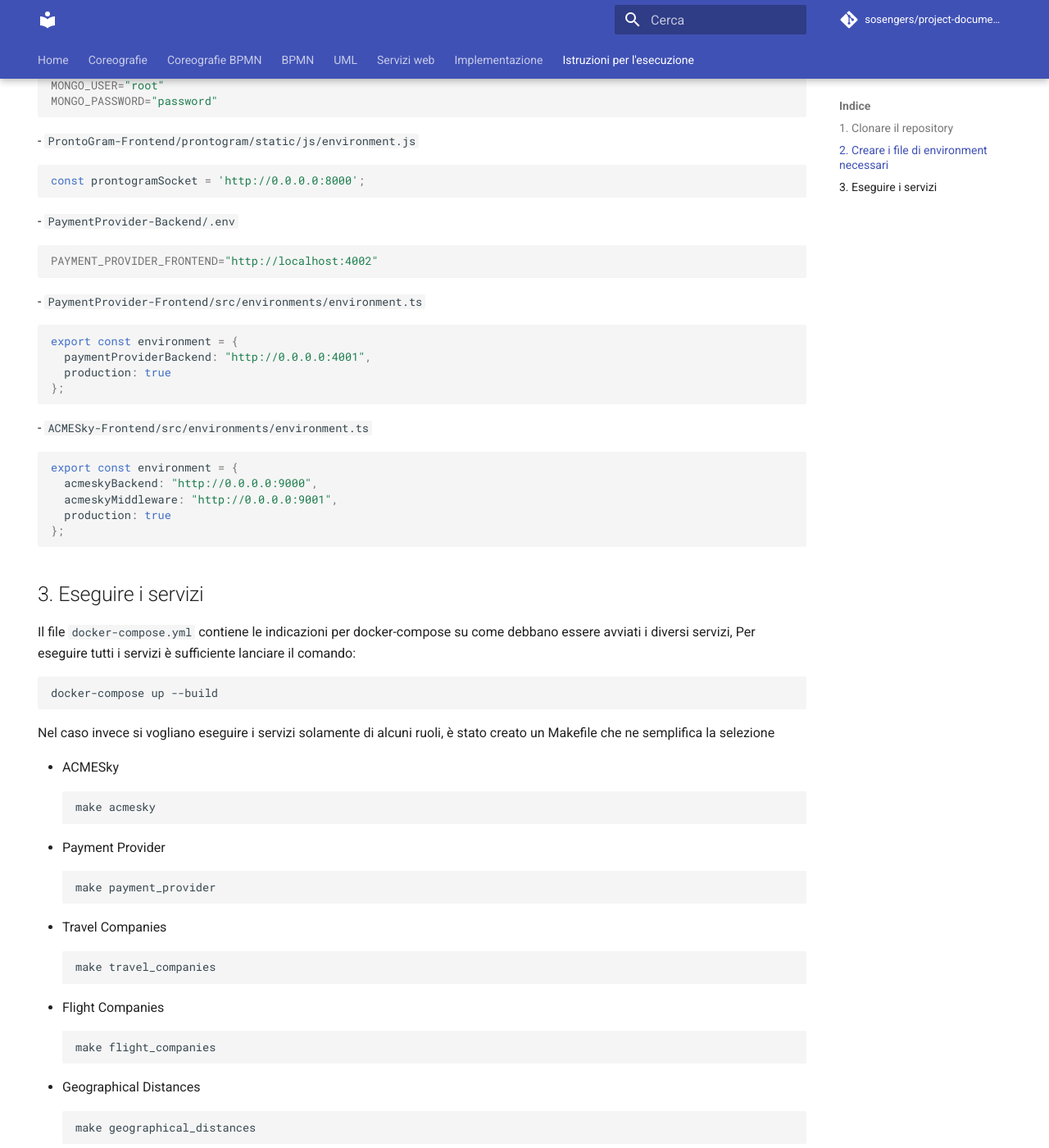
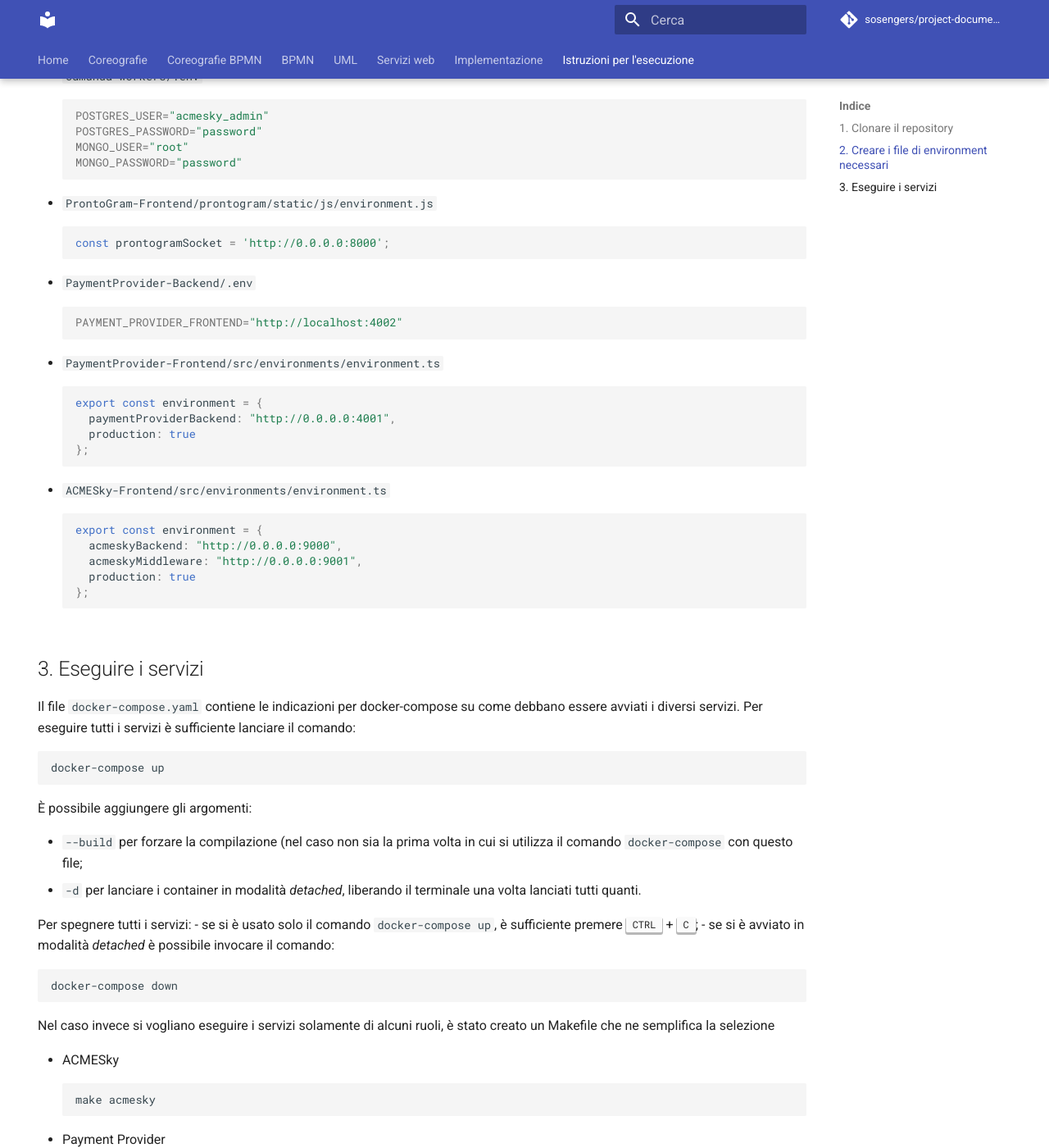
Before and after one commit to sosengers/project-documentation, an MkDocs documentation site: the page built from docs/executeinstruction.md, in a window 1280 px wide and 1400 px high, scrolled down 1439 px. Shown: the whole window at 82% size. Built offline with MkDocs 1.6.1 and Material for MkDocs 9.7.7, drawn with Linux system fonts in a browser that asks for light colours; comment, search, counter and statistics services are not loaded; some of the changed text lies outside the part shown.

Commit message:
Aggiornate istruzione

````diff
--- a/docs/executeinstruction.md
+++ b/docs/executeinstruction.md
@@ -26,6 +26,7 @@ git clone --recurse-submodules git@github.com:sosengers/project-sources.git
 ## 2. Creare i file di environment necessari
 Per poter funzionare correttamente, alcuni servizi hanno bisogno che alcune variabili d'ambiente siano impostate prima della loro esecuzione. Per far questo è necessario creare dei file di *environment* in specifiche cartelle. Questi file contengono password, API KEY e URL che cambiano da macchina a macchina.
 Di seguito vengono presentati i contenuti dei file environment sufficienti per far funzionare il sistema nel suo intero:
+
 - `flight-company/.env`
 ```bash
 POSTGRES_USER="flight_company_admin"
@@ -33,9 +34,10 @@ POSTGRES_PASSWORD="password"
 ```
 - `geographical-distances/.env`
 ```bash
-  OPEN_CAGE_API_KEY="OpenCage API key"
+OPEN_CAGE_API_KEY="OpenCage API key"
 ```
 Al posto di `OpenCage API key` bisogna mettere una chiave di OpenCage valida, generabile creando un profilo tramite il sito [OpenCage](https://opencagedata.com/) e accedendo alla propria area utente.
+
 - `acmesky-middleware/.env`
 ```bash
 FLASK_SECRET="flasksecret"
@@ -82,10 +84,21 @@ export const environment = {
 ```
 
 ## 3. Eseguire i servizi
-Il file `docker-compose.yml` contiene le indicazioni per docker-compose su come debbano essere avviati i diversi servizi,
+Il file `docker-compose.yaml` contiene le indicazioni per docker-compose su come debbano essere avviati i diversi servizi.
 Per eseguire tutti i servizi è sufficiente lanciare il comando:
 ```bash
-docker-compose up --build
+docker-compose up
+```
+È possibile aggiungere gli argomenti:
+
+- `--build` per forzare la compilazione (nel caso non sia la prima volta in cui si utilizza il comando `docker-compose` con questo file;
+- `-d` per lanciare i container in modalità *detached*, liberando il terminale una volta lanciati tutti quanti.
+
+Per spegnere tutti i servizi:
+- se si è usato solo il comando `docker-compose up`, è sufficiente premere <kbd>CTRL</kbd> + <kbd>C</kbd>;
+- se si è avviato in modalità *detached* è possibile invocare il comando:
+```bash
+docker-compose down
 ```
 
 Nel caso invece si vogliano eseguire i servizi solamente di alcuni ruoli, è stato creato un Makefile che ne semplifica la selezione
@@ -115,7 +128,7 @@ make geographical_distances
 make prontogram
 ```
 
-Di default i log di alcuni servzi sono disabilitati per avere un output più chiaro e pulito. Per riabilitarli è sufficiente commentare (`#`) le righe nel file `docker-compose.yml` in cui il driver per il log viene definte come `none`:
+Di default i log di alcuni servzi sono disabilitati per avere un output più chiaro e pulito. Per riabilitarli è sufficiente commentare (`#`) le righe nel file `docker-compose.yaml` in cui il driver per il log viene definte come `none`:
 ```yaml
 logging:
   driver: none
````
